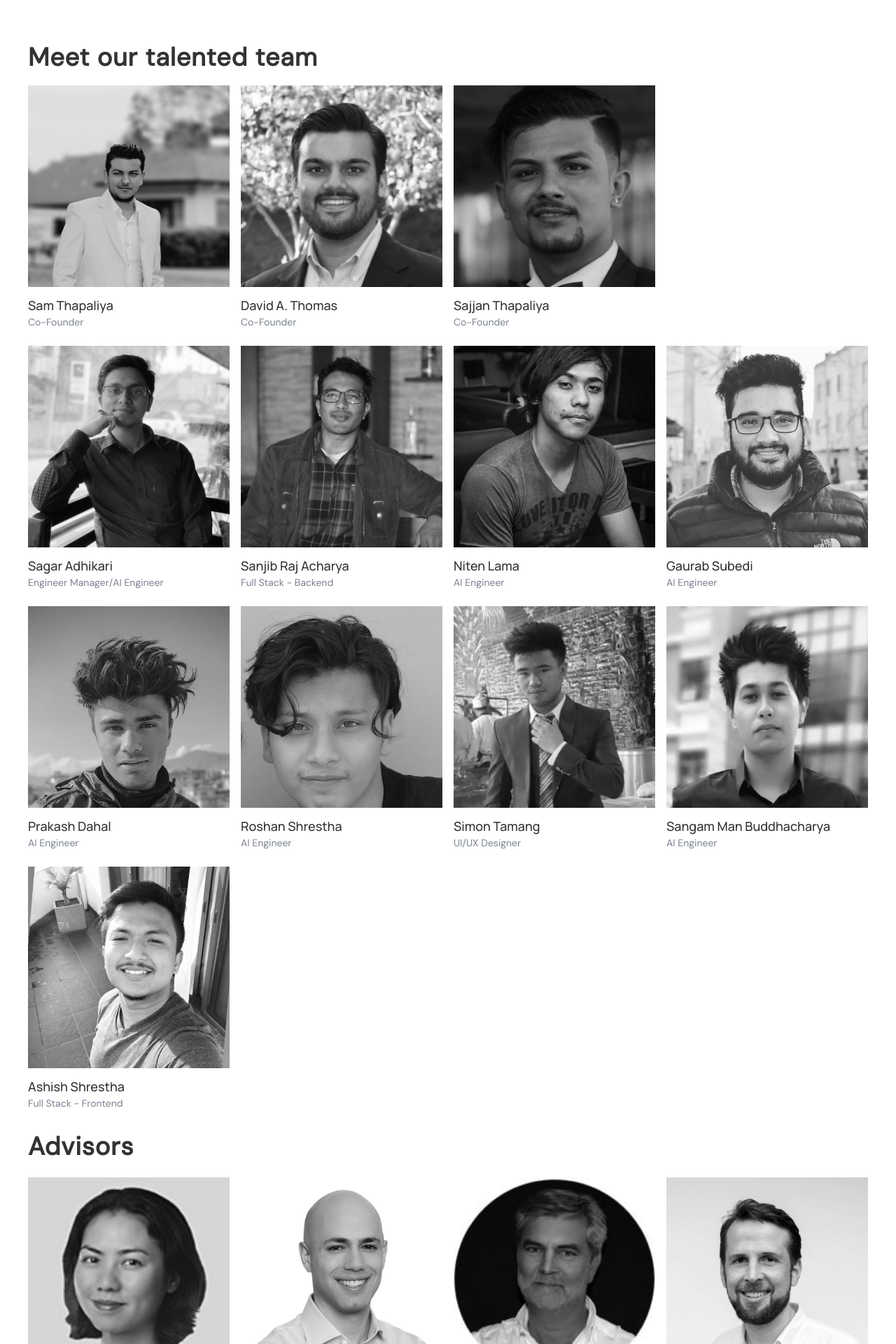
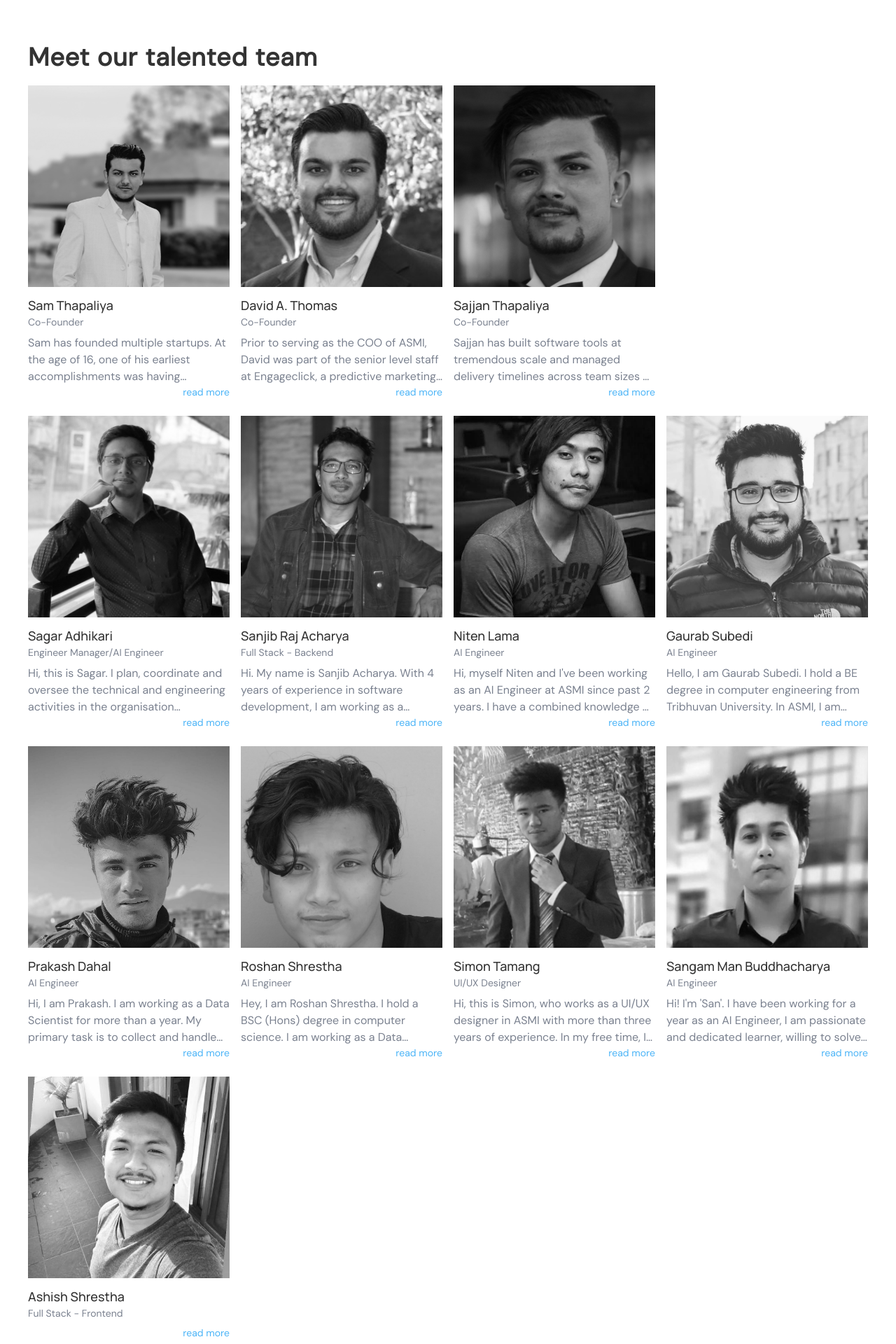
Before and after one commit to SushanGhimire/asmi-website, a React (Create React App) app: page /about in a window 1280 px wide. Shown: the part 440-2360 px from the top of the page at 70% size. Built offline with nearby package versions, Linux system fonts and the light colour scheme.

Commit message:
team section popup added

```diff
--- a/package.json
+++ b/package.json
@@ -4,8 +4,10 @@
   "private": true,
   "dependencies": {
     "@craco/craco": "^6.1.2",
+    "@headlessui/react": "^1.4.2",
     "@material-ui/core": "^4.11.4",
     "@material-ui/icons": "^4.11.2",
+    "@tailwindcss/line-clamp": "^0.2.2",
     "@testing-library/jest-dom": "^5.11.4",
     "@testing-library/react": "^11.1.0",
     "@testing-library/user-event": "^12.1.10",
--- /dev/null
+++ b/src/components/common/CommonPopup.jsx
@@ -0,0 +1,62 @@
+import React, { Fragment, useRef } from "react";
+import { Dialog, Transition } from "@headlessui/react";
+
+function CommonPopup({ open, closeModal, children, width }) {
+  const cancelButtonRef = useRef();
+  return (
+    <>
+      <Transition show={open} as={Fragment}>
+        <Dialog
+          as="div"
+          className="fixed inset-0 z-50  overflow-y-auto"
+          initialFocus={cancelButtonRef}
+          static
+          open={open}
+          onClose={closeModal}
+        >
+          <div className="min-h-screen px-4 text-center ">
+            <Transition.Child
+              as={Fragment}
+              enter="ease-out duration-300"
+              enterFrom="opacity-0"
+              enterTo="opacity-100"
+              leave="ease-in duration-200"
+              leaveFrom="opacity-100"
+              leaveTo="opacity-0"
+            >
+              <Dialog.Overlay className="fixed inset-0 backdrop-filter backdrop-blur-sm bg-black bg-opacity-50" />
+            </Transition.Child>
+
+            {/* This element is to trick the browser into centering the modal contents. */}
+            <span
+              className="inline-block h-screen align-middle"
+              aria-hidden="true"
+            >
+              &#8203;
+            </span>
+            <Transition.Child
+              as={Fragment}
+              enter="ease-out duration-300"
+              enterFrom="opacity-0 scale-95"
+              enterTo="opacity-100 scale-100"
+              leave="ease-in duration-200"
+              leaveFrom="opacity-100 scale-100"
+              leaveTo="opacity-0 scale-95"
+            >
+              <div
+                className={`inline-block w-full scrollbar ${width} text-left align-middle transition-all transform overflow-hidden bg-white shadow-xl rounded-xl`}
+                style={{
+                  maxHeight: "798px",
+                }}
+              >
+                {children}
+              </div>
+            </Transition.Child>
+          </div>
+        </Dialog>
+      </Transition>
+    </>
+  );
+}
+
+export default CommonPopup;
--- /dev/null
+++ b/src/components/website/about/integrate/MemberDetail.jsx
@@ -0,0 +1,46 @@
+import React from "react";
+
+function MemberDetail({ detail, closeModal }) {
+  const { name, position, img, description } = detail;
+  return (
+    <div className="sm:flex">
+      <div className="w-full h-64 sm:h-auto sm:w-64">
+        <img
+          src={img}
+          className="w-full h-full object-cover  filter grayscale"
+          alt=""
+        />
+      </div>
+      <div className="flex-1 px-5 py-8 relative">
+        <span
+          className="text-paragraph absolute top-2 right-2 cursor-pointer"
+          onClick={closeModal}
+        >
+          <svg
+            className="w-6 h-6"
+            fill="none"
+            stroke="currentColor"
+            viewBox="0 0 24 24"
+            xmlns="http://www.w3.org/2000/svg"
+          >
+            <path
+              strokeLinecap="round"
+              strokeLinejoin="round"
+              strokeWidth={1.5}
+              d="M6 18L18 6M6 6l12 12"
+            />
+          </svg>
+        </span>
+        <div className=" text-lg font-manrope text-darkGray font-medium">
+          {name}
+        </div>
+        <div className="text-sm text-paragraph">{position}</div>
+        <p className={`text-paragraph animation mt-2 text-justify text-sm`}>
+          {description}
+        </p>
+      </div>
+    </div>
+  );
+}
+
+export default MemberDetail;
--- a/src/components/website/about/integrate/TeamMembers.jsx
+++ b/src/components/website/about/integrate/TeamMembers.jsx
@@ -1,4 +1,4 @@
-import React, { useEffect } from "react";
+import React, { useEffect, useState } from "react";
 import AOS from "aos";
 import sagar from "../../../../assets/images/teams/sagar.jpg";
 import niten from "../../../../assets/images/teams/niten.jpg";
@@ -17,23 +17,30 @@ import roshan from "../../../../assets/images/teams/roshan.jpg";
 import pd from "../../../../assets/images/teams/pd.jpg";
 import simon from "../../../../assets/images/teams/simon.png";
 import gaurav from "../../../../assets/images/teams/gaurab.jpg";
+import CommonPopup from "../../../common/CommonPopup";
+import MemberDetail from "./MemberDetail";
 
-function TeamMembers() {
 let founders = [
   {
     name: "Sam Thapaliya",
     img: sam,
     position: "Co-Founder",
+    description:
+      "Sam has founded multiple startups. At the age of 16, one of his earliest accomplishments was having understood the network effect for gamers. He went on to build a communications software company called GroupIn to create seamless interaction between pods of gamers... it was “Discord” before Discord. His most recent company before ASMI was Selcouth Technology, a B2B e-commerce company that used AI to understand the most efficient manners by which a business should transport freight. Sam enjoyed a successful exit with Selcouth Technology before working on his giant idea of how to change the way users interact with video content! Sam is an avid reader and enjoys any discussion pertaining to artificial general intelligence, the future of work, economics and existentialism.",
   },
   {
     name: "David A. Thomas",
     img: david,
     position: "Co-Founder",
+    description:
+      "Prior to serving as the COO of ASMI, David was part of the senior level staff at Engageclick, a predictive marketing communications platform that utilized consumer engagement data to segment and predict the best communication messages for consumers. David enables ASMI to run from a global scale handling customers, advisors, establishment of any foreign business entity, and ensures that ASMI is recognized as a leader in the AI and advertising technology ecosystems. Being a bit of a ‘swiss army knife’, David interfaces with every part of ASMI’s business and identity. Outside of his role at ASMI, David has a rescue dog named Jet (the company mascot) and enjoys a weekend or day trip to the beach or a snowy frontier for some snowboarding.",
   },
   {
     name: "Sajjan Thapaliya",
     img: sajjan,
     position: "Co-Founder",
+    description:
+      "Sajjan has built software tools at tremendous scale and managed delivery timelines across team sizes of up to 200. Sajjan served as the CEO of Selcouth Technology alongside Sam, one of Nepal’s earliest and most successful B2B e-commerce platforms. Currently, he leads the engineering division of ASMI and oversees the day-to-day aspects of the company management. Sajjan implement standard operating procedures that provide world-class support and efficiency for ASMI’s customers.",
   },
 ];
 let teams = [
@@ -146,27 +153,38 @@ function TeamMembers() {
     position: ["Advisor", "Engineering & Core Business"],
   },
 ];
+function TeamMembers() {
+  const [detail, setDetail] = useState({});
+  const [open, setOpen] = useState(false);
+  const closeModal = () => {
+    setOpen(false);
+  };
+
+  const handleReadmore = (data) => {
+    setDetail(data);
+    setOpen(true);
+  };
+
   useEffect(() => {
     AOS.init();
   }, []);
   return (
-    <div className="max-width my-20">
+    <>
+      <CommonPopup open={open} closeModal={closeModal} width="max-w-2xl">
+        <MemberDetail detail={detail} closeModal={closeModal} />
+      </CommonPopup>
       <div
-        className="text-2xl sm:text-3xl md:text-4xl text-darkGray font-black mb-5 tracking-wide"
+        className="max-width my-20"
         data-aos="fade-up"
         data-aos-duration="1000"
         data-aos-delay="400"
       >
+        <div className="text-2xl sm:text-3xl md:text-4xl text-darkGray font-black mb-5 tracking-wide">
           Meet our talented team
         </div>
-      <div
-        className="grid sm:grid-cols-2 md:grid-cols-3 lg:grid-cols-4 gap-x-4 gap-y-6"
-        data-aos="fade-up"
-        data-aos-duration="1000"
-        data-aos-delay="500"
-      >
+        <div className="grid sm:grid-cols-2 md:grid-cols-3 lg:grid-cols-4 gap-x-4 gap-y-6">
           {founders.map((data, index) => {
-          const { name, position, img } = data;
+            const { name, position, img, description } = data;
             return (
               <div key={index} className="">
                 <div className="w-full h-72 cursor-pointer">
@@ -180,24 +198,27 @@ function TeamMembers() {
                   {name}
                 </div>
                 <div className="text-sm text-paragraph">{position}</div>
+                <p className={`text-paragraph animation line-clamp-3 mt-2`}>
+                  {description}
+                </p>
+                <div
+                  className="text-skyBlue cursor-pointer text-sm text-right"
+                  onClick={() => {
+                    handleReadmore(data);
+                  }}
+                >
+                  read more
+                </div>
               </div>
             );
           })}
         </div>
-      <div
-        className="grid sm:grid-cols-2 md:grid-cols-3 lg:grid-cols-4 gap-x-4 gap-y-6 mt-6"
-        data-aos="fade-up"
-        data-aos-duration="1000"
-        data-aos-delay="600"
-      >
+        <div className="grid sm:grid-cols-2 md:grid-cols-3 lg:grid-cols-4 gap-x-4 gap-y-6 mt-6">
           {teams.map((data, index) => {
             const { name, position, img, description } = data;
             return (
               <div key={index} className="">
                 <div className="w-full h-72 2xl:h-96 relative team-section cursor-pointer">
-                <div className="absolute bottom-0 animation text-sm text-justify team-description z-20 overflow-hidden">
-                  <span className="px-2">{description}</span>
-                </div>
                   <img
                     src={img}
                     className="w-full h-full object-cover object-top filter grayscale z-10 team-img"
@@ -208,26 +229,27 @@ function TeamMembers() {
                   {name}
                 </div>
                 <div className="text-sm text-paragraph">{position}</div>
+                <p className={`text-paragraph animation line-clamp-3 mt-2`}>
+                  {description}
+                </p>
+                <div
+                  className="text-skyBlue cursor-pointer text-sm text-right"
+                  onClick={() => {
+                    handleReadmore(data);
+                  }}
+                >
+                  read more
+                </div>
               </div>
             );
           })}
         </div>
 
-      <div
-        className="text-2xl sm:text-3xl md:text-4xl text-darkGray font-black mb-5 tracking-wide mt-8"
-        data-aos="fade-up"
-        data-aos-duration="1000"
-        data-aos-delay="400"
-      >
+        <div className="text-2xl sm:text-3xl md:text-4xl text-darkGray font-black mb-5 tracking-wide mt-8">
           Advisors
         </div>
 
-      <div
-        className="grid sm:grid-cols-2 md:grid-cols-3 lg:grid-cols-4 gap-x-4 gap-y-6 mt-6"
-        data-aos="fade-up"
-        data-aos-duration="1000"
-        data-aos-delay="600"
-      >
+        <div className="grid sm:grid-cols-2 md:grid-cols-3 lg:grid-cols-4 gap-x-4 gap-y-6 mt-6">
           {advisors.map((data, index) => {
             const { name, position, img } = data;
             return (
@@ -252,6 +274,7 @@ function TeamMembers() {
           })}
         </div>
       </div>
+    </>
   );
 }
 
--- a/tailwind.config.js
+++ b/tailwind.config.js
@@ -23,5 +23,5 @@ module.exports = {
   variants: {
     extend: {},
   },
-  plugins: [],
+  plugins: [require("@tailwindcss/line-clamp")],
 };
```
Also changed, not shown: 1 other file (tests, documents, lock files or other folders). Lines whose indentation alone changed are shown as unchanged.
